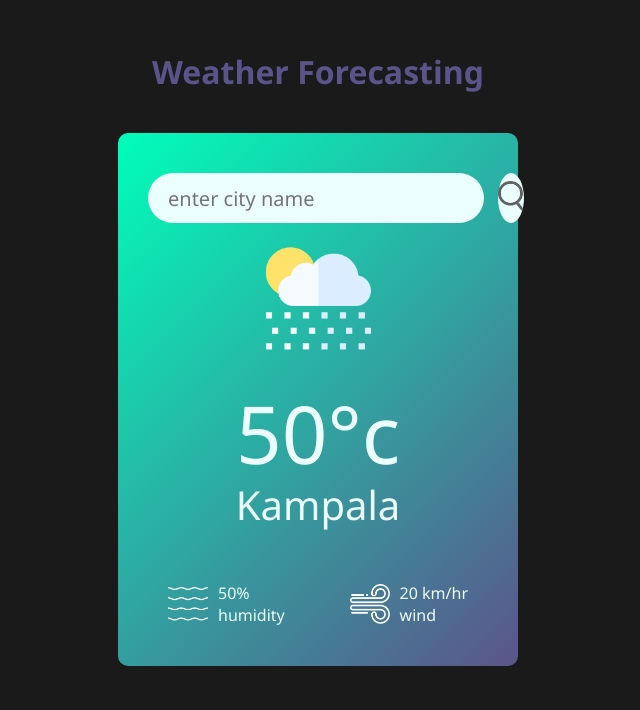
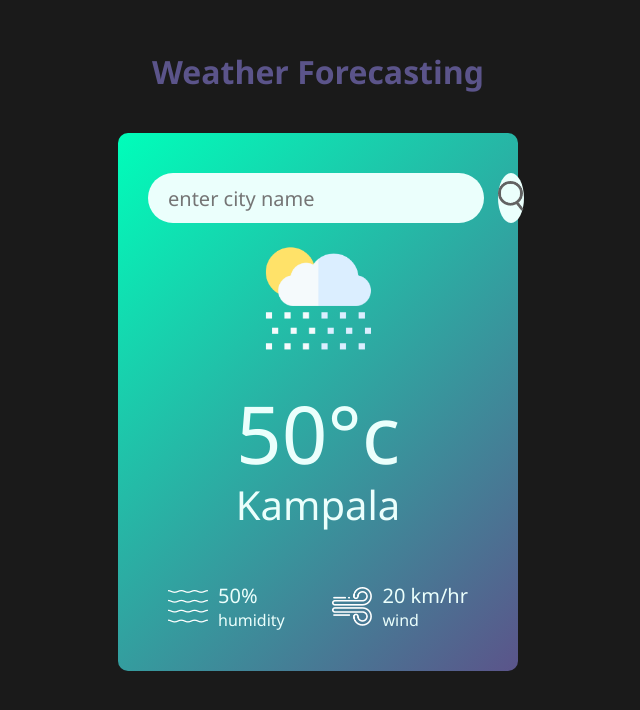
Before and after one commit to Hashmozy/weather-app, a plain HTML site: page index.html in a window 1280 px wide. Shown: the whole page, without its empty margins (322-962 px from the left). Drawn offline with Linux system fonts and the light colour scheme.

Commit message:
updated the p tags elements of class col

```diff
--- a/main.css
+++ b/main.css
@@ -104,3 +104,9 @@ body {
   width: 40px;
   margin-right: 10px;
 }
+
+.wind,
+.humidity {
+  font-size: 20px;
+  font-weight: 500;
+}
```
